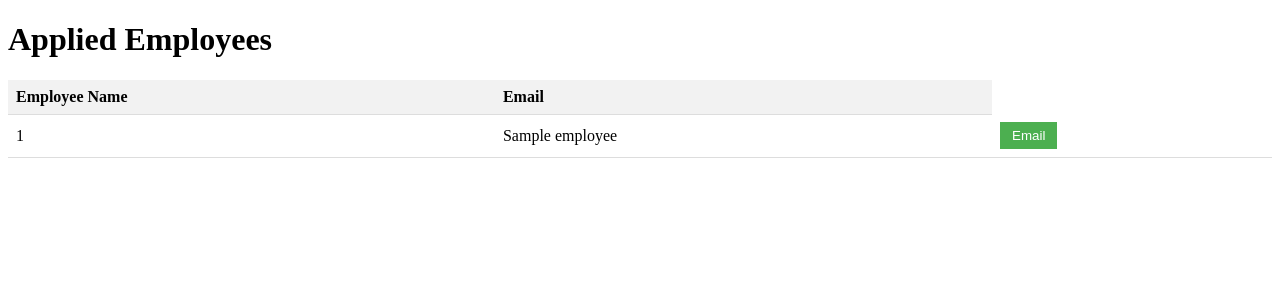
After one commit to gopalshibu142/cosmowork, a Flask app: template templates/appliedEmployees.html in a window 1280 px wide. The commit adds this page. Shown: the top 300 px of the page. Run offline with Flask 3, Linux system fonts and the light colour scheme; the template is opened without the code that fills it: most values are stand-ins (such as "Sample title", 1, 10 or a date in 2020).

Commit message:
Update 2.0

```diff
--- a/app.py
+++ b/app.py
@@ -107,6 +107,12 @@ def getEmployeeSkills(username):
 def getEmployeeDetails(username):
     query = "SELECT * FROM employee WHERE empID = %s"
     data = (username,)
+    mycursor.execute(query,data)
+    result = mycursor.fetchall()
+    return result
+def getAcceptedEmployeesofJob(jid):
+    query = "SELECT * FROM employee WHERE empID IN (SELECT empID FROM jobapplied WHERE jid = %s)"
+    data = (jid,)
     mycursor.execute(query,data)
     result = mycursor.fetchall()
     return result
@@ -259,7 +265,19 @@ def applyforjob():
             data = (jid,session['username'])
             mycursor.execute(query,data)
             mydb.commit()
-            return "Applied for job successfully"
+            redirect('/')
+        else:
+            return "You are not authorized to access this page"
+    else:
+        return redirect('/login')
+
+@app.route('/appliedemployees/<jid>',methods=['GET','POST'])
+def appliedemployees(jid):
+    if 'username' in session:
+        if session['userType'] == 'EMPLOYER':
+            employees = getAcceptedEmployeesofJob(jid)
+            return render_template('appliedemployees.html',employees = employees)
+
         else:
             return "You are not authorized to access this page"
     else:
--- /dev/null
+++ b/templates/appliedEmployees.html
@@ -0,0 +1,49 @@
+<!DOCTYPE html>
+<html>
+<head>
+    <title>Accepted Employees</title>
+    <style>
+        /* CSS styles for the table */
+        table {
+            width: 100%;
+            border-collapse: collapse;
+        }
+        th, td {
+            padding: 8px;
+            text-align: left;
+            border-bottom: 1px solid #ddd;
+        }
+        th {
+            background-color: #f2f2f2;
+        }
+        .email-button {
+            padding: 6px 12px;
+            background-color: #4CAF50;
+            color: white;
+            border: none;
+            cursor: pointer;
+        }
+        .email-button:hover {
+            background-color: #45a049;
+        }
+    </style>
+</head>
+<body>
+    <h1>Applied Employees</h1>
+    <table>
+        <tr>
+            <th>Employee Name</th>
+            <th>Email</th>
+        </tr>
+        {% for employee in employees %}
+            <tr>
+                <td>{{ employee[0] }}</td>
+                <td>{{ employee[1] }}</td>
+                <td><button class="email-button">Email</button></td>
+            </tr>
+        {% endfor %}
+
+        <!-- Add more rows for other employees -->
+    </table>
+</body>
+</html>
--- a/templates/employeeHome.html
+++ b/templates/employeeHome.html
@@ -153,7 +153,7 @@
         document.close();
 
         // insert the HTML into your page, for example into a div with id 'content'
-        alert('Applied for job');
+        //alert('Applied for job');
               }
           }
 
--- a/templates/employerHome.html
+++ b/templates/employerHome.html
@@ -137,6 +137,7 @@
                 {% endif %}
                 {% endfor %}
               </div>
+              <button onclick="location.href='/appliedemployees/{{job[0]}}'">view job</button>
         </div>
         {% endfor %}
 
--- a/templates/register.html
+++ b/templates/register.html
@@ -281,7 +281,7 @@
             <input type="password" class="input-field" id="password" placeholder="password" required>
 
             <div class="skill-input">
-                <input type="text" class="input-field" placeholder="Skills" id="skillsInput" oninput="suggestSkills()">
+                <input type="text" class="input-field" placeholder="Skills(ignore if you are a client)" id="skillsInput" oninput="suggestSkills()">
                 <div class="suggested-skills" id="suggestedSkills"></div>
             </div>
             <div id="selected-skill"></div>
```
